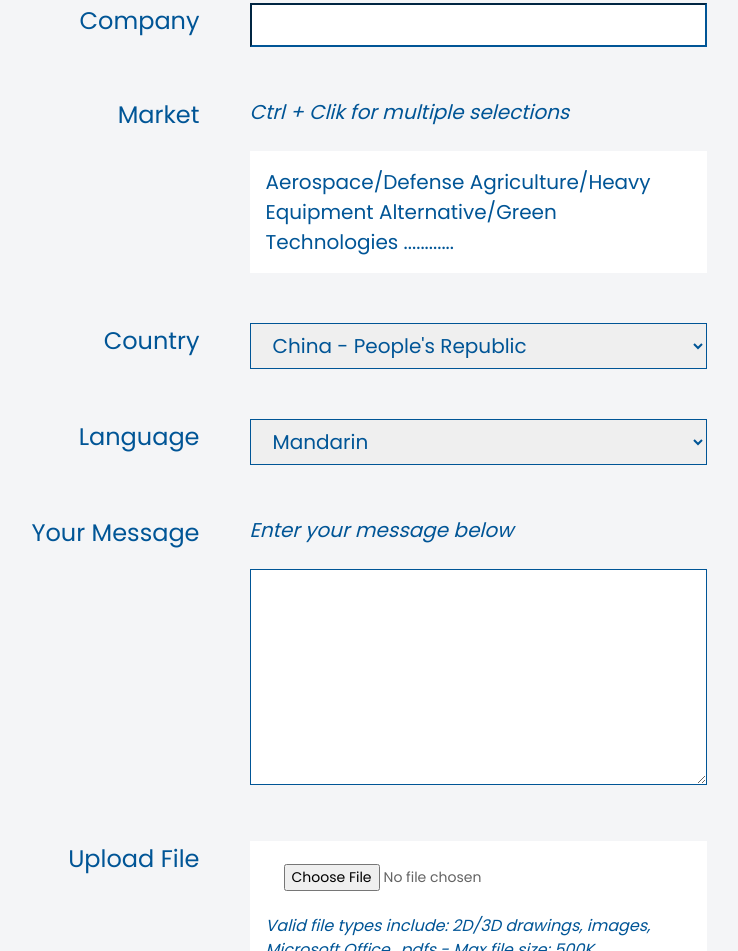
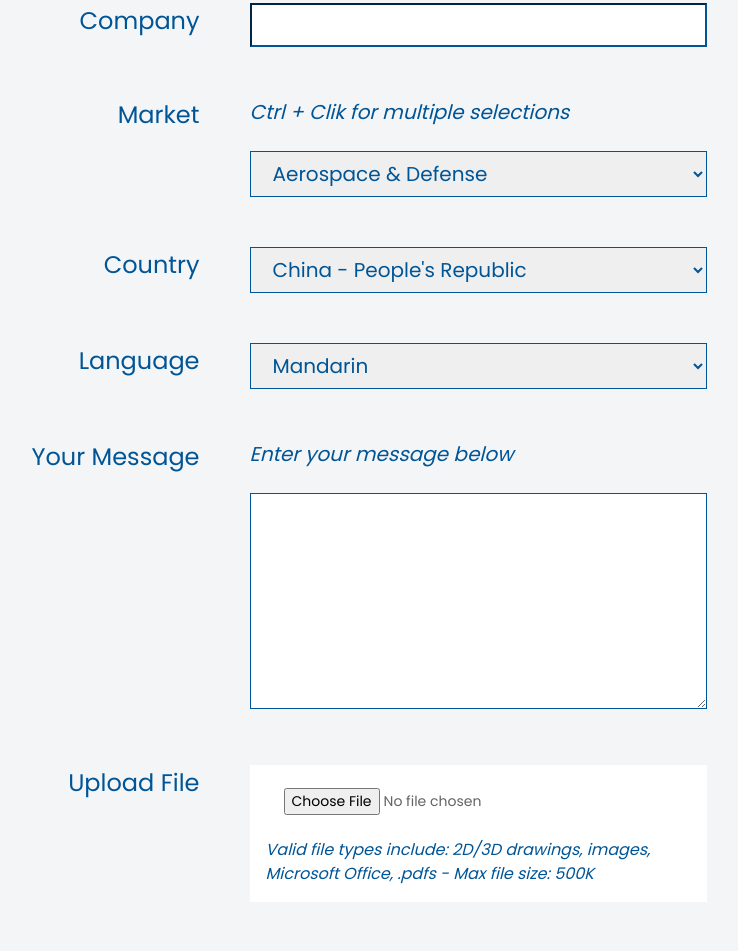
Before and after one commit to hasbullah-mohamad/HTML-spirol, a website built with webpack: page src/views/request.html in a window 1280 px wide. Shown: the part 1897-2848 px from the top of the page, without its empty margins (255-993 px from the left). Built offline with nearby package versions, Linux system fonts and the light colour scheme; files whose address does not match are found by name.

Commit message:
request selection

```diff
--- a/src/views/request.html
+++ b/src/views/request.html
@@ -117,12 +117,18 @@
                   <label>Market</label>
                   <div>
                     <div class="w-100 text-primary mb-4 font-size-lg"><i>Ctrl + Clik for multiple selections</i></div>
-                    <div class="p-3 bg-white w-100 text-primary font-size-lg">
+                    <select class="text-primary font-size-lg">
+                      <option>Aerospace & Defense</option>
+                      <option>Agriculture & Heavy Equipment</option>
+                      <option>Alternative & Green Tech</option>
+                      <option>Advanced Technologies</option>
+                    </select>
+                    <!-- <div class="p-3 bg-white w-100 text-primary font-size-lg">
                       Aerospace/Defense
                       Agriculture/Heavy Equipment
                       Alternative/Green Technologies
                       ............
-                    </div>
+                    </div> -->
                   </div>
                 </div>
                 <div class="form-item">
```
Also changed, not shown: dist/request.html.
